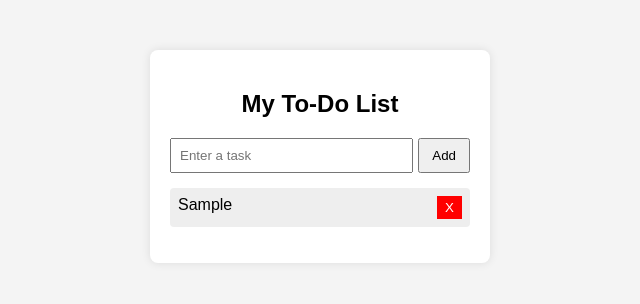
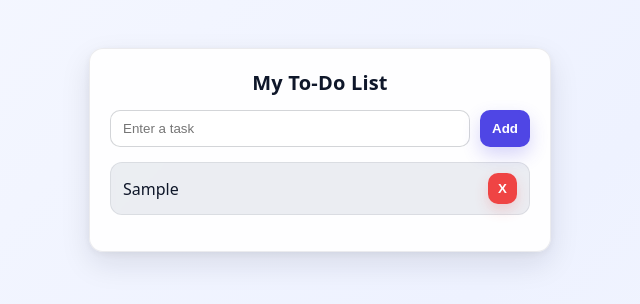
Before and after one commit to Abhi-Gawade/Learning-Github, a plain HTML site: page index.html in a window 1280 px wide. Both pictures are taken after typing "Sample" into the empty fields and a click on the button "Add". Shown: the whole page, without its empty margins (320-960 px from the left). Drawn offline with Linux system fonts and the light colour scheme.

Commit message:
Changed the design in styl.css file

```diff
--- a/style.css
+++ b/style.css
@@ -1,36 +1,72 @@
 body {
-    font-family: Arial, sans-serif;
-    background: #f4f4f4;
+    font-family: system-ui, -apple-system, Segoe UI, Roboto, Arial, sans-serif;
+    background: linear-gradient(135deg, #f6f8ff 0%, #eef2ff 50%, #f8fafc 100%);
+    color: #0f172a;
+    min-height: 100vh;
     display: flex;
     justify-content: center;
-    margin-top: 50px;
+    align-items: flex-start;
+    padding: 48px 16px;
+    margin: 0;
 }
 
 .todo-container {
-    background: #fff;
+    background: rgba(255, 255, 255, 0.9);
+    backdrop-filter: blur(10px);
+    -webkit-backdrop-filter: blur(10px);
     padding: 20px;
-    width: 300px;
-    border-radius: 8px;
-    box-shadow: 0 0 10px rgba(0,0,0,0.1);
+    width: min(420px, 100%);
+    border-radius: 14px;
+    border: 1px solid rgba(15, 23, 42, 0.08);
+    box-shadow:
+        0 12px 30px rgba(15, 23, 42, 0.10),
+        0 2px 8px rgba(15, 23, 42, 0.06);
 }
 
 h2 {
     text-align: center;
+    margin: 0 0 14px;
+    font-size: 1.25rem;
+    letter-spacing: 0.2px;
 }
 
 .input-box {
     display: flex;
-    gap: 5px;
+    gap: 10px;
 }
 
 input {
     flex: 1;
-    padding: 8px;
+    padding: 10px 12px;
+    border-radius: 10px;
+    border: 1px solid rgba(15, 23, 42, 0.18);
+    outline: none;
+    transition: border-color 140ms ease, box-shadow 140ms ease;
+}
+
+input:focus {
+    border-color: #4f46e5;
+    box-shadow: 0 0 0 3px rgba(79, 70, 229, 0.18);
 }
 
 button {
-    padding: 8px 12px;
+    padding: 10px 12px;
     cursor: pointer;
+    border: none;
+    border-radius: 10px;
+    background: #4f46e5;
+    color: #ffffff;
+    font-weight: 600;
+    transition: transform 100ms ease, filter 140ms ease, box-shadow 140ms ease;
+    box-shadow: 0 8px 18px rgba(79, 70, 229, 0.22);
+}
+
+button:hover {
+    filter: brightness(1.02);
+}
+
+button:active {
+    transform: translateY(1px);
 }
 
 ul {
@@ -42,16 +78,30 @@ ul {
 li {
     display: flex;
     justify-content: space-between;
-    background: #eee;
-    padding: 8px;
-    margin-bottom: 5px;
-    border-radius: 4px;
+    align-items: center;
+    gap: 10px;
+    background: rgba(148, 163, 184, 0.18);
+    border: 1px solid rgba(15, 23, 42, 0.08);
+    padding: 10px 12px;
+    margin-bottom: 10px;
+    border-radius: 12px;
 }
 
 li button {
-    background: red;
-    color: white;
+    background: #ef4444;
+    color: #ffffff;
     border: none;
-    padding: 4px 8px;
+    padding: 8px 10px;
     cursor: pointer;
+    box-shadow: 0 6px 14px rgba(239, 68, 68, 0.20);
 }
+
+li button:hover {
+    filter: brightness(1.02);
+}
+
+@media (prefers-reduced-motion: reduce) {
+    * {
+        transition: none !important;
+    }
+}
```
